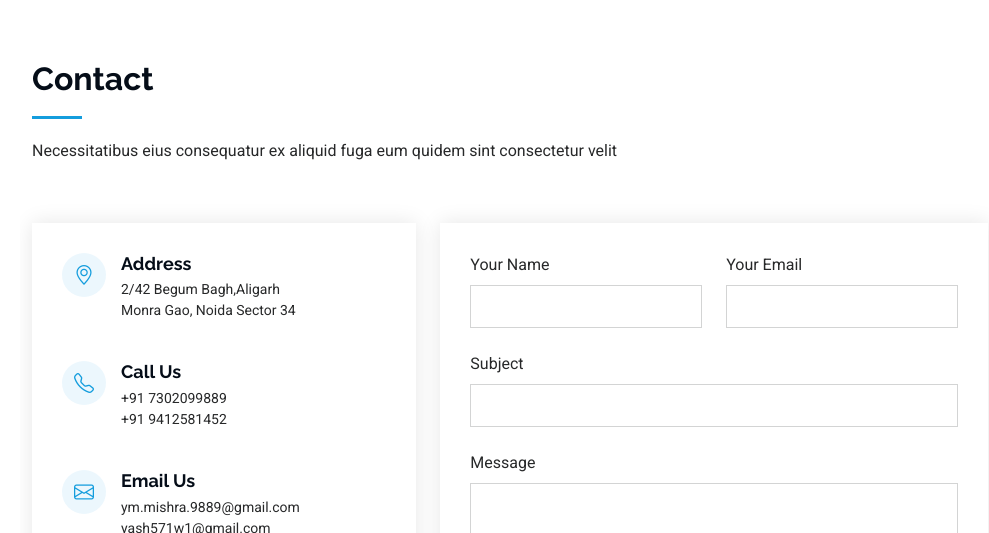
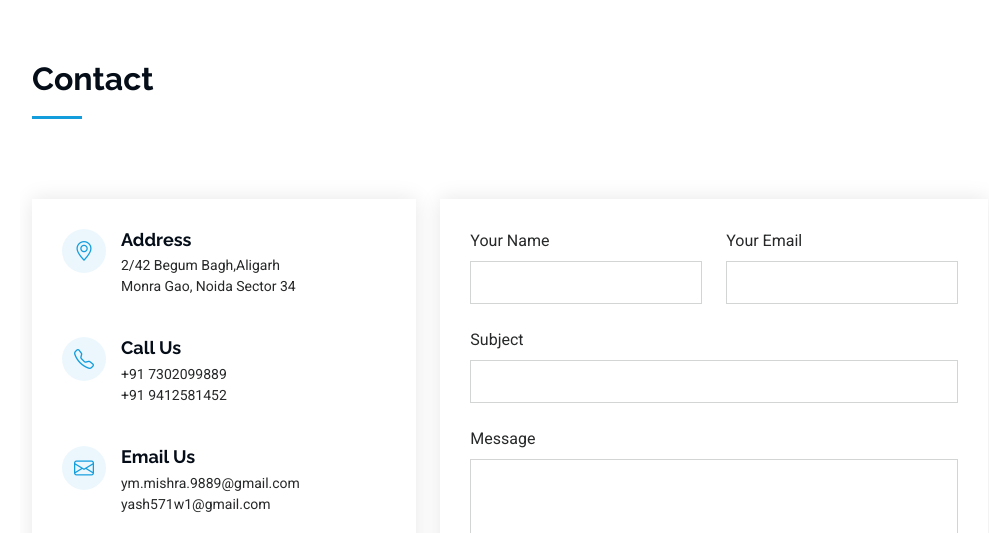
Before and after one commit to GitYashm/Responsive-Portfolio, a plain HTML site: page index.html in a window 1280 px wide. Shown: the part 4360-4893 px from the top of the page, without its empty margins (280-1269 px from the left). Drawn offline with Linux system fonts and the light colour scheme.

Commit message:
Update index.html

```diff
--- a/index.html
+++ b/index.html
@@ -823,10 +823,6 @@
         <!-- Section Title -->
         <div class="container section-title" data-aos="fade-up">
           <h2>Contact</h2>
-          <p>
-            Necessitatibus eius consequatur ex aliquid fuga eum quidem sint
-            consectetur velit
-          </p>
         </div>
         <!-- End Section Title -->
 
```
